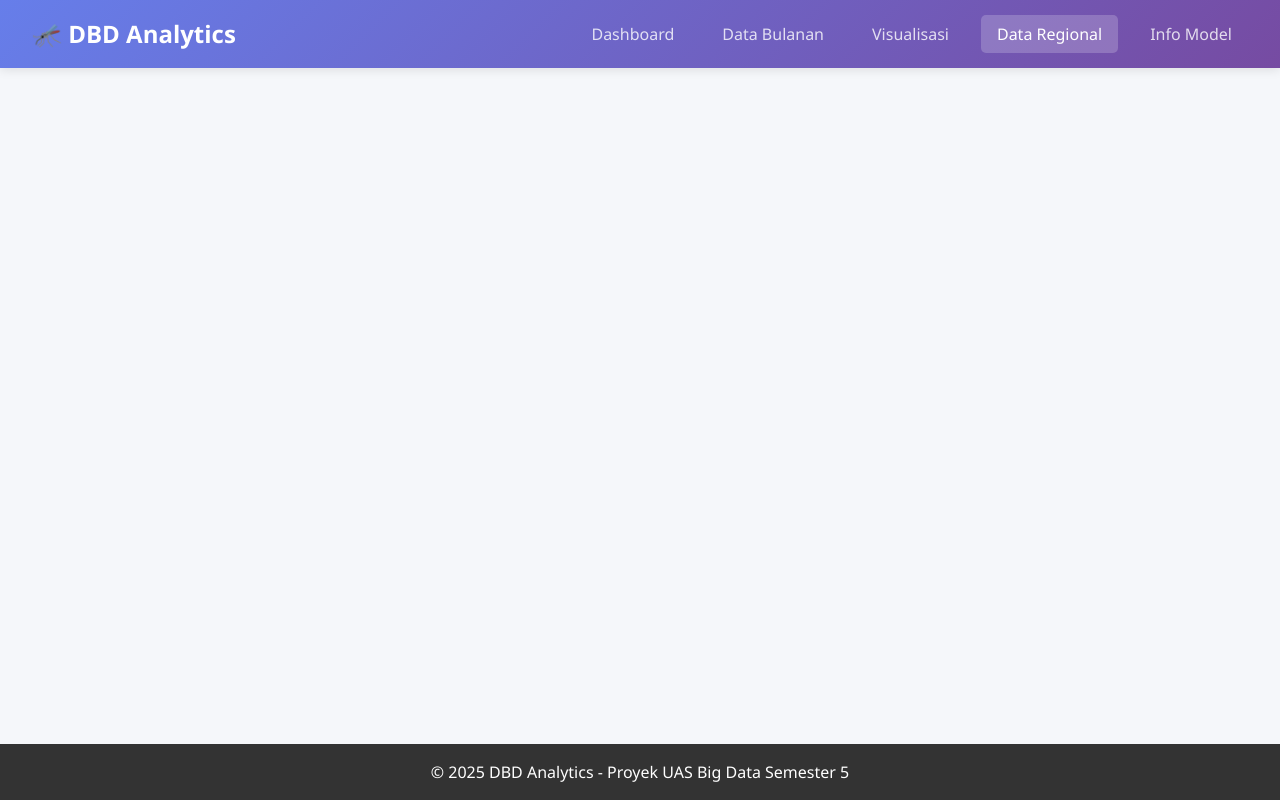
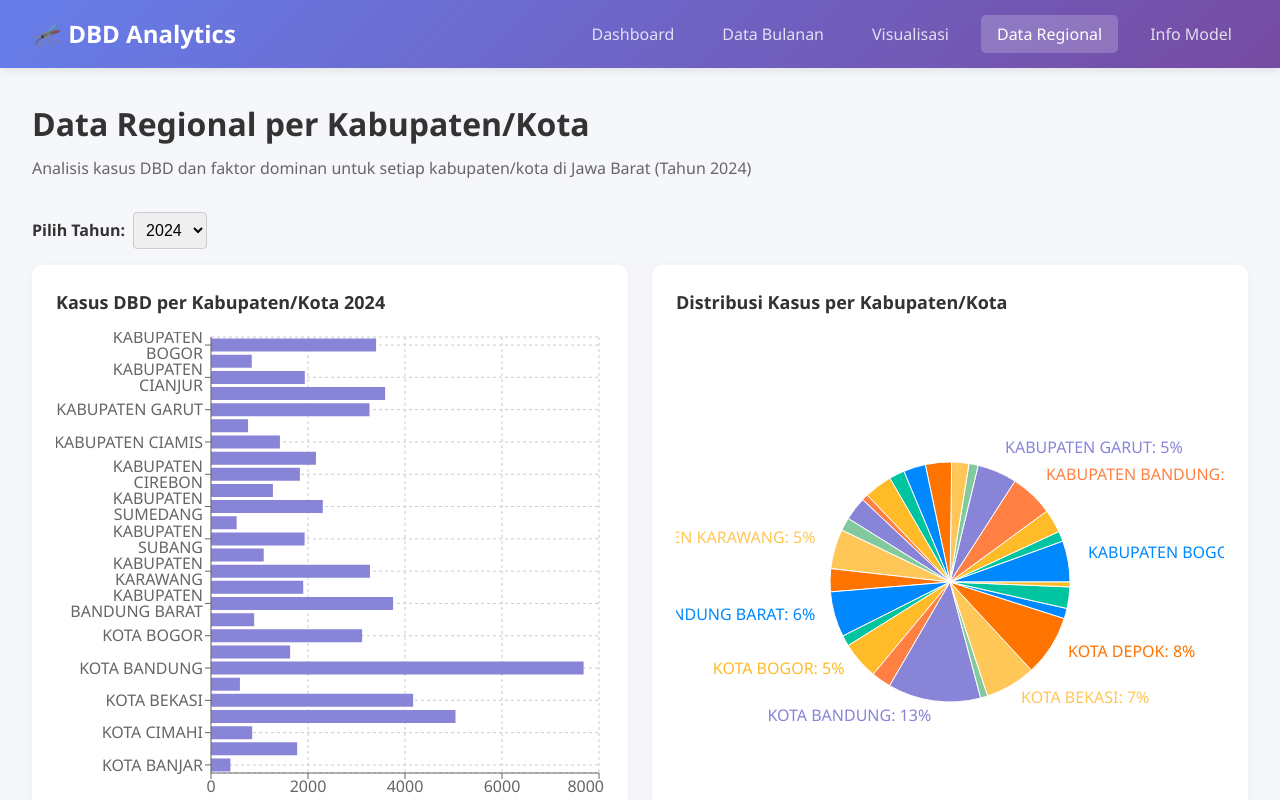
Before and after one commit to Aransyah28/Service-Big-Data, a React (Vite) app in the folder frontend/: page /regional in a window 1280 px wide. Shown: the top 800 px of the page. Built offline with nearby package versions, Linux system fonts and the light colour scheme.

Commit message:
tes route

```diff
--- a/frontend/src/App.jsx
+++ b/frontend/src/App.jsx
@@ -15,10 +15,10 @@ function App() {
         <main className="main-content">
           <Routes>
             <Route path="/Service-Big-Data/" element={<Dashboard />} />
-            <Route path="/Service-Big-Data/monthly" element={<MonthlyData />} />
-            <Route path="/Service-Big-Data/visualizations" element={<Visualizations />} />
-            <Route path="/Service-Big-Data/regional" element={<RegionalData />} />
-            <Route path="/Service-Big-Data/model" element={<ModelInfo />} />
+            <Route path="/monthly" element={<MonthlyData />} />
+            <Route path="/visualizations" element={<Visualizations />} />
+            <Route path="/regional" element={<RegionalData />} />
+            <Route path="/model" element={<ModelInfo />} />
           </Routes>
         </main>
         <footer className="footer">
```
